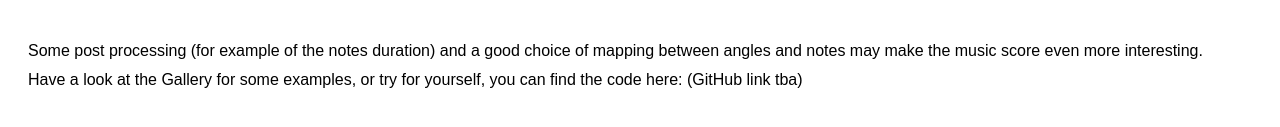
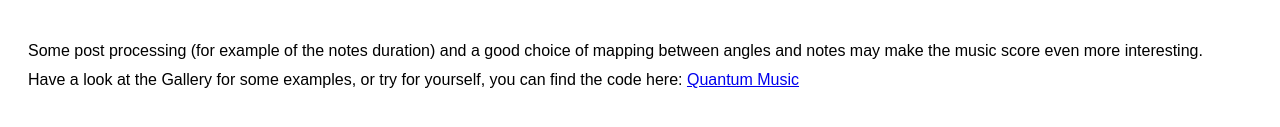
Before and after one commit to CleliaAltomonte/Quantum_Music_website, a plain HTML site: page theory.html in a window 1280 px wide. Shown: the part 1666-1793 px from the top of the page. Drawn offline with Linux system fonts and the light colour scheme.

Commit message:
Update theory.html

```diff
--- a/theory.html
+++ b/theory.html
@@ -42,7 +42,7 @@
 
     <p style="line-height: 1.8;">
       Some post processing (for example of the notes duration) and a good choice of mapping between angles and notes may make the music score even more interesting. <br>
-      Have a look at the Gallery for some examples, or try for yourself, you can find the code here: (GitHub link tba)
+      Have a look at the Gallery for some examples, or try for yourself, you can find the code here: <a href="https://github.com/CleliaAltomonte/Quantum_Music_code" rel="noopener noreferrer">Quantum Music</a>
 
     </p>
 
```
